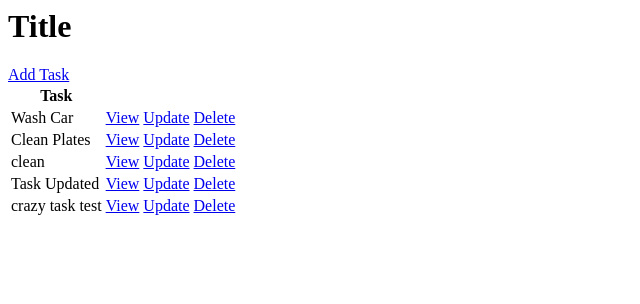
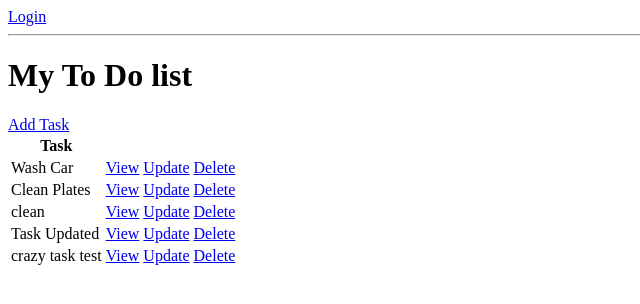
Before and after one commit to ArthurHMSantos/ToDo-Django-Project, a Django app: page / in a window 1280 px wide. Shown: the top 304 px of the page, without its empty margins (0-640 px from the left). Run offline with Django 4.2, Linux system fonts and the light colour scheme; data comes from the database, SQL or seed files in the repository; both versions use the stored data as it was after the commit.

Commit message:
add login/logout pages

```diff
--- a/ToDo_App/templates/ToDo_App/task_list.html
+++ b/ToDo_App/templates/ToDo_App/task_list.html
@@ -5,7 +5,15 @@
     <title>Home Page</title>
 </head>
 <body>
-    <h1>Title</h1>
+    {% if request.user.is_authenticated %}
+        <p>{{request.user}}</p>
+        <a href="{% url 'logout' %}">Logout</a>
+    {% else %}
+        <a href="{% url 'login' %}">Login</a>
+    {% endif %}
+
+    <hr>
+    <h1>My To Do list</h1>
     <a href="{% url 'task_form' %}">Add Task</a>
     <table>
         <tr>
--- a/ToDo_App/urls.py
+++ b/ToDo_App/urls.py
@@ -1,10 +1,15 @@
 from django.urls import path, include
 from . import views
+from django.contrib.auth.views import LogoutView
 
 urlpatterns = [
+    path('login/', views.Login.as_view(), name='login'),
+    path('logout/', LogoutView.as_view(next_page='login'), name='logout'),
+
     path('', views.Home.as_view(), name='home'),
     path('task_detail/<int:pk>/', views.TaskDetail.as_view(), name='task_detail'),
     path('task_form/', views.TaskCreate.as_view(), name='task_form'),
     path('task_update/<int:pk>/', views.TaskUpdate.as_view(), name='task_update'),
     path('task_delete/<int:pk>/', views.TaskDelete.as_view(), name='task_delete'),
+
 ]
--- a/ToDo_App/views.py
+++ b/ToDo_App/views.py
@@ -1,10 +1,21 @@
 from django.shortcuts import render
 from django.urls import reverse_lazy
 from django.views.generic import ListView, DetailView, CreateView, UpdateView, DeleteView
+from django.contrib.auth.views import LoginView
 from .models import Task
 
 
 # Create your views here.
+
+class Login(LoginView):
+    template_name = 'ToDo_App/login.html'
+    fields = '__all__'
+    redirect_authenticated_user = True
+
+    def get_success_url(self):
+        return reverse_lazy('home')
+
+
 class Home(ListView):
     model = Task
     template_name = 'home.html'
```
Also changed, not shown: ToDo_App/templates/ToDo_App/login.html (added, +17 -0 lines), db.sqlite3.
